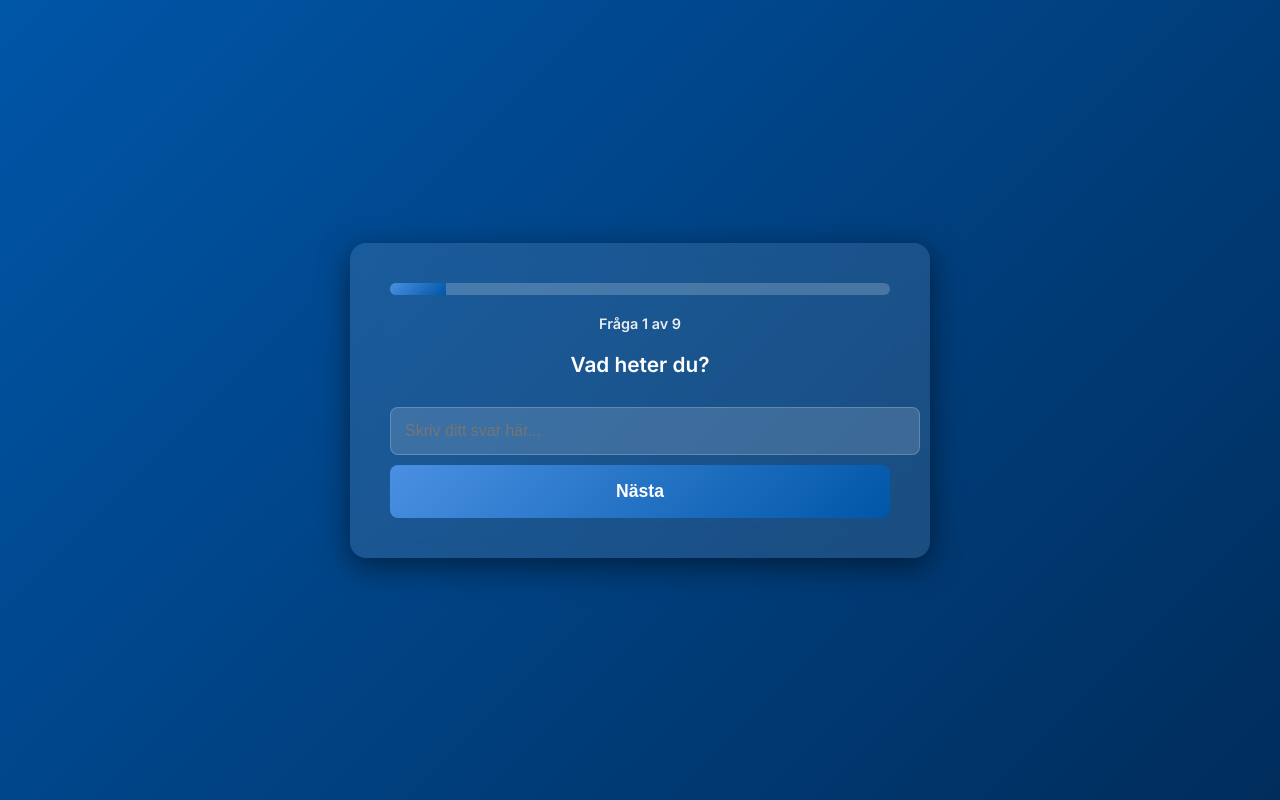
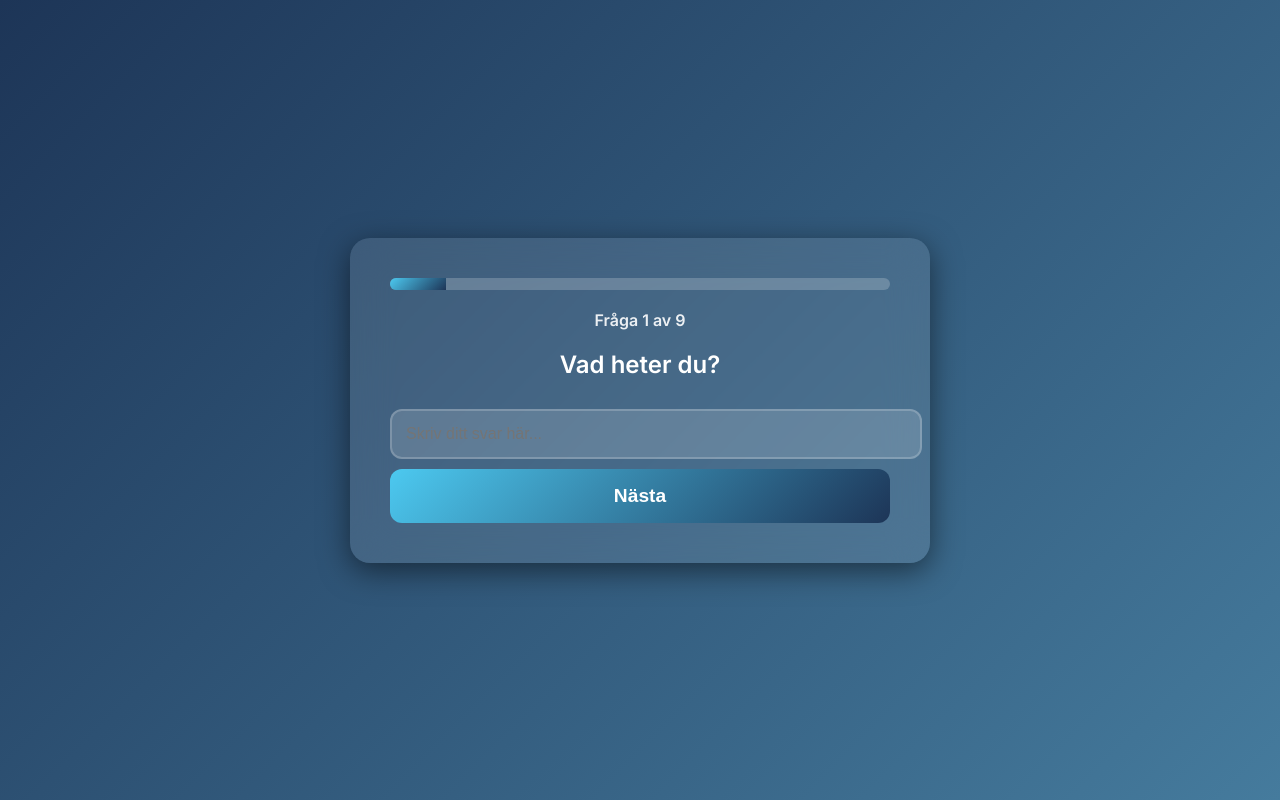
Before and after one commit to qreamy/Ung-Karri-r, a plain HTML site: page index.html in a window 1280 px wide. Drawn offline with Linux system fonts and the light colour scheme.

Commit message:
Update index.html

```diff
--- a/index.html
+++ b/index.html
@@ -15,15 +15,15 @@
       align-items: center;
       justify-content: center;
       min-height: 100vh;
-      background: linear-gradient(135deg, #0056a8, #002d5c);
+      background: linear-gradient(135deg, #1d3557, #457b9d);
       color: #fff;
     }
 
     /* Container */
     .container {
       background: rgba(255, 255, 255, 0.1);
-      backdrop-filter: blur(15px);
-      border-radius: 16px;
+      backdrop-filter: blur(20px);
+      border-radius: 20px;
       padding: 40px;
       max-width: 500px;
       width: 100%;
@@ -50,13 +50,13 @@
     .progress-bar {
       height: 100%;
       width: 0%;
-      background: linear-gradient(135deg, #4A90E2, #0056A8);
+      background: linear-gradient(135deg, #4cc9f0, #1d3557);
       transition: width 0.4s ease;
     }
 
     /* Progress summary */
     .progress-summary {
-      font-size: 0.9rem;
+      font-size: 1rem;
       font-weight: 600;
       color: rgba(255, 255, 255, 0.9);
       margin-bottom: 20px;
@@ -64,7 +64,7 @@
 
     /* Question */
     .question {
-      font-size: 1.3rem;
+      font-size: 1.5rem;
       font-weight: 600;
       margin-bottom: 20px;
     }
@@ -74,18 +74,19 @@
       width: 100%;
       padding: 14px;
       margin: 10px 0;
-      border: 1px solid rgba(255, 255, 255, 0.2);
-      border-radius: 8px;
+      border: 2px solid rgba(255, 255, 255, 0.2);
+      border-radius: 12px;
       background: rgba(255, 255, 255, 0.15);
       color: #fff;
       font-size: 1rem;
       outline: none;
-      transition: border-color 0.3s ease, background-color 0.3s ease;
+      transition: all 0.3s ease;
     }
 
     input:focus, textarea:focus {
-      border-color: #4A90E2;
+      border-color: #4cc9f0;
       background: rgba(255, 255, 255, 0.2);
+      box-shadow: 0 0 8px rgba(76, 201, 240, 0.8);
     }
 
     label {
@@ -101,35 +102,35 @@
       appearance: none;
       width: 22px;
       height: 22px;
-      border: 2px solid #4A90E2;
-      border-radius: 4px;
+      border: 2px solid #4cc9f0;
+      border-radius: 50%;
       background: none;
       cursor: pointer;
-      transition: background 0.3s ease, box-shadow 0.3s ease;
+      transition: all 0.3s ease;
     }
 
     input[type="checkbox"]:checked, input[type="radio"]:checked {
-      background: linear-gradient(135deg, #4A90E2, #0056A8);
-      box-shadow: 0 0 8px rgba(74, 144, 226, 0.6);
+      background: linear-gradient(135deg, #4cc9f0, #1d3557);
+      box-shadow: 0 0 8px rgba(76, 201, 240, 0.8);
     }
 
     /* Buttons */
     button {
       width: 100%;
       padding: 16px;
-      font-size: 1.1rem;
+      font-size: 1.2rem;
       font-weight: 600;
-      border-radius: 8px;
+      border-radius: 12px;
       border: none;
-      background: linear-gradient(135deg, #4A90E2, #0056A8);
+      background: linear-gradient(135deg, #4cc9f0, #1d3557);
       color: #fff;
       cursor: pointer;
-      transition: transform 0.3s ease, box-shadow 0.3s ease;
+      transition: all 0.3s ease;
     }
 
     button:hover {
       transform: translateY(-4px);
-      box-shadow: 0 8px 20px rgba(0, 0, 0, 0.3);
+      box-shadow: 0 10px 20px rgba(0, 0, 0, 0.4);
     }
 
     button:disabled {
```
